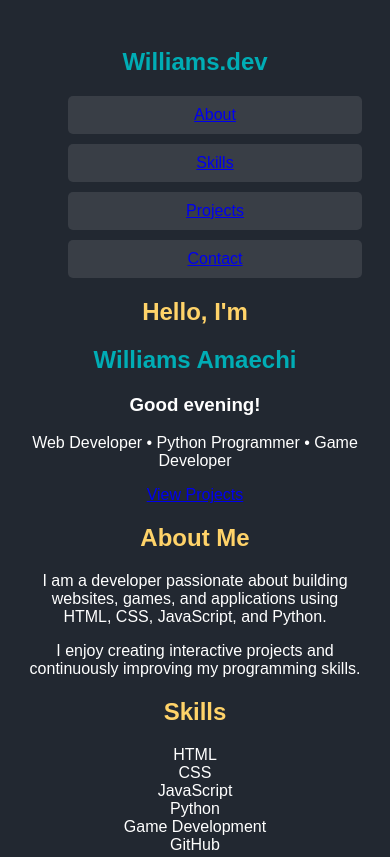
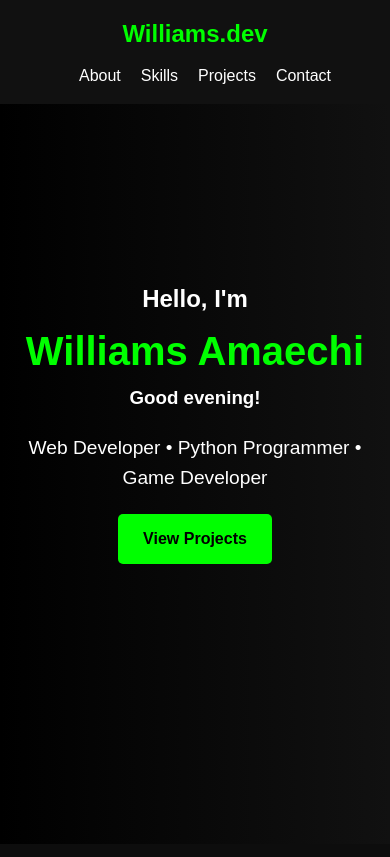
Before and after one commit to gentleboy4/my-portfolio, a plain HTML site: page index.html in a window 390 px wide. Shown: the top 857 px of the page. Drawn offline with Linux system fonts and the light colour scheme.

Commit message:
Refactor CSS for improved layout and styling

```diff
--- a/style.css
+++ b/style.css
@@ -1,86 +1,155 @@
-body {
-    background-color: #222831;
-    color: white;
-    font-family: Arial;
-    text-align: center;
-    padding: 20px;
+*{
+  margin:0;
+  padding:0;
+  box-sizing:border-box;
+  scroll-behavior:smooth;
 }
 
-h1 {
-    color: #00adb5;
+body{
+  font-family:Arial, sans-serif;
+  background:#0d0d0d;
+  color:white;
+  line-height:1.6;
+}
+
+header{
+  position:fixed;
+  width:100%;
+  top:0;
+  background:#111;
+  padding:15px 50px;
+  z-index:1000;
+}
+
+nav{
+  display:flex;
+  justify-content:space-between;
+  align-items:center;
+}
+
+.logo{
+  color:lime;
+}
+
+.nav-links{
+  display:flex;
+  list-style:none;
+}
+
+.nav-links li{
+  margin-left:20px;
+}
+
+.nav-links a{
+  text-decoration:none;
+  color:white;
+  transition:0.3s;
+}
+
+.nav-links a:hover{
+  color:lime;
+}
+
+.hero{
+  height:100vh;
+  display:flex;
+  justify-content:center;
+  align-items:center;
+  text-align:center;
+  background:linear-gradient(to right,#000,#111);
+}
+
+.hero h1{
+  font-size:4rem;
+  color:lime;
+}
+
+.hero p{
+  margin:20px 0;
+  font-size:1.2rem;
+}
+
+.btn{
+  display:inline-block;
+  padding:12px 25px;
+  background:lime;
+  color:black;
+  text-decoration:none;
+  border-radius:5px;
+  font-weight:bold;
+  transition:0.3s;
+}
+
+.btn:hover{
+  transform:scale(1.05);
+}
+
+.section{
+  padding:120px 50px;
+  text-align:center;
+}
+
+.section h2{
+  font-size:2.5rem;
+  margin-bottom:30px;
+  color:lime;
+}
+
+.skills-container,
+.projects-container{
+  display:grid;
+  grid-template-columns:repeat(auto-fit,minmax(220px,1fr));
+  gap:20px;
+  margin-top:40px;
+}
+
+.skill-card,
+.project-card{
+  background:#1a1a1a;
+  padding:30px;
+  border-radius:10px;
+  transition:0.3s;
+}
+
+.skill-card:hover,
+.project-card:hover{
+  transform:translateY(-5px);
+  background:#222;
+}
+
+footer{
+  text-align:center;
+  padding:20px;
+  background:#111;
+}
+
+.fade-in{
+  opacity:0;
+  transform:translateY(20px);
+  transition:all 1s ease;
+}
+
+.fade-in.show{
+  opacity:1;
+  transform:translateY(0);
+}
+
+@media(max-width:768px){
+
+  nav{
+    flex-direction:column;
+  }
+
+  .nav-links{
+    margin-top:10px;
+  }
+
+  .hero h1{
+    font-size:2.5rem;
+  }
+
+  .section{
+    padding:100px 20px;
+  }
 
 }
-
-h2 {
-    color: #ffd369;
-
-}
-
-ul {
-    list-style: none;
-
-}
-
-li {
-    background: #393e46;
-    margin: 10px 0;
-    padding: 10px;
-    border-radius: 5px;
-
-}
-
-button {
-    background: #00adb5;
-    color: white;
-    border: none;
-    padding: 10px 20px;
-    border-radius: 5px;
-
-}
-
-.navbar {
-    background: #393e46;
-    padding: 10px 20px;
-    display: flex;
-    justify-content: space-between;
-
-}
-
-.navbar a {
-    color: white;
-    text-decoration: none;
-    margin-left: 15px;
-
-}
-
-.navbar a:hover {
-    color: #00adb5;
-
-}
-
-.projects {
-    display: flex;
-    flex-wrap: wrap;
-    justify-content: center;
-    gap: 20px;
-
-}
-
-.project-card {
-    background: #393e46;
-    padding: 20px;
-    border-radius: 10px;
-    width: 300px;
-
-}
-
-@media (max-width: 600px) {
-    .projects {
-        flex-direction: column;
-        align-items: center;
-    }
-
-    .project-card {
-        width: 100%;
-    }
-}
```
